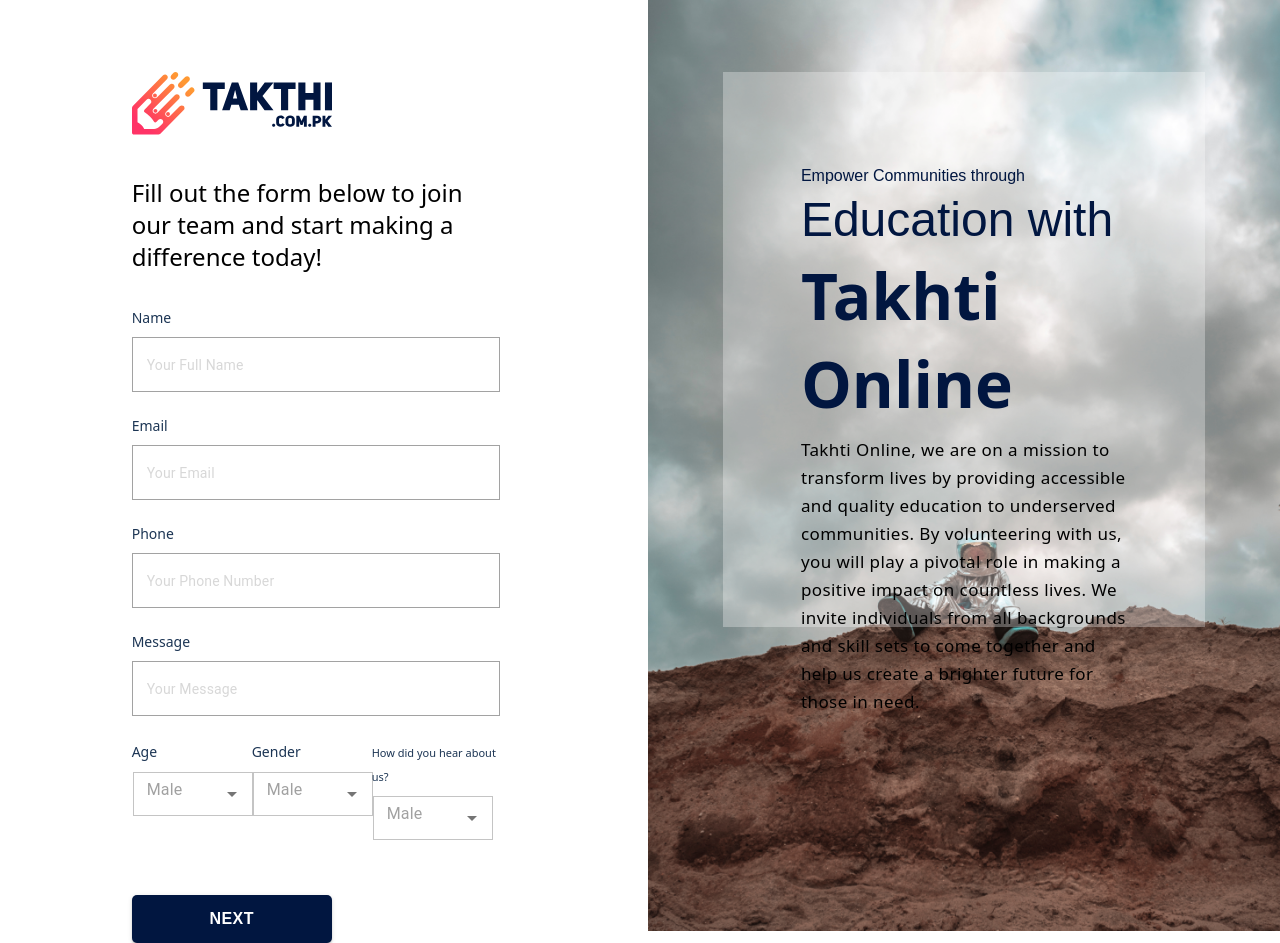
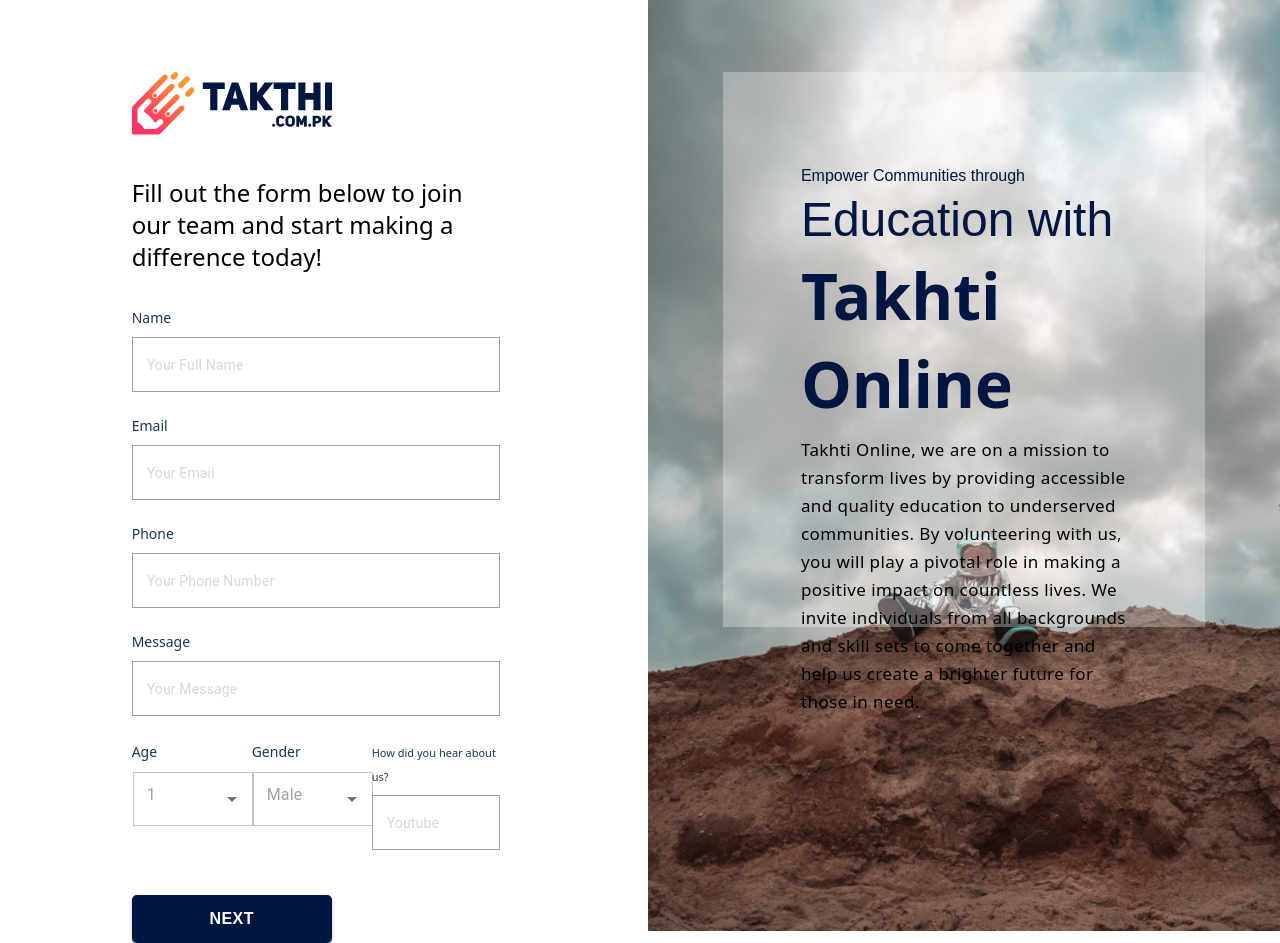
Before and after one commit to Muhammad-Bilal-7896/takhti, a Next.js app: page / in a window 1280 px wide. Built offline with nearby package versions, Linux system fonts and the light colour scheme.

Commit message:
Form Fone

```diff
--- a/src/pages/index.tsx
+++ b/src/pages/index.tsx
@@ -14,6 +14,15 @@ const options = ['Male', 'Female'];
 export default function Home() {
   const [value, setValue] = React.useState<string | null>(options[0]);
   const [inputValue, setInputValue] = React.useState('');
+
+  const optionsAge: any = ['1','2'];
+
+  const [valueAge, setValueAge] = React.useState<string | null>(optionsAge[0]);
+  const [inputValueAge, setInputValueAge] = React.useState('1');
+
+  for (let i = 0; i < 50; i++) {
+    optionsAge.push(`${i + 1}`);
+  }
 
   return (
     <>
@@ -76,16 +85,16 @@ export default function Home() {
                   <label htmlFor="name" className="text-sm">Age</label>
                   <br />
                   <Autocomplete
-                    value={value}
+                    value={valueAge}
                     onChange={(event: any, newValue: string | null) => {
-                      setValue(newValue);
+                      setValueAge(newValue);
                     }}
-                    inputValue={inputValue}
+                    inputValue={inputValueAge}
                     onInputChange={(event, newInputValue) => {
-                      setInputValue(newInputValue);
+                      setInputValueAge(newInputValue);
                     }}
                     id="controllable-states-demo"
-                    options={options}
+                    options={optionsAge}
                     sx={{
                       width: "120px",
                       height: "44px",
@@ -96,16 +105,16 @@ export default function Home() {
                       '&.focused': {
                         border: '1px solid #177ddc',
                         boxShadow: '0 0 0 2px rgba(24, 144, 255, 0.2)',
-                        height: "44px"
+                        height: "54px"
                       },
                       '& input': {
-                        height: "44px",
+                        height: "54px",
                         boxSizing: 'border-box',
                         paddingTop: '0px',
-                        width: '120px'
+                        // width: '120px'
                       },
                       '& .MuiAutocomplete-inputRoot': {
-                        height: "44px",
+                        height: "54px",
                         boxSizing: 'border-box',
                         paddingTop: '0px',
                         width: '120px',
@@ -134,24 +143,22 @@ export default function Home() {
                     options={options}
                     sx={{
                       width: "120px",
-                      height: "44px",
+                      height: "54px",
                       "border": "1px solid '#CCCCCC'",
                       "padding": "1px",
                       "display": "flex",
                       "flexWrap": "wrap",
                       '&.focused': {
                         border: '1px solid #177ddc',
-                        boxShadow: '0 0 0 2px rgba(24, 144, 255, 0.2)',
-                        height: "44px"
+                        boxShadow: '0 0 0 2px rgba(24, 144, 255, 0.2)'
                       },
                       '& input': {
-                        height: "44px",
+                        height: "54px",
                         boxSizing: 'border-box',
-                        paddingTop: '0px',
-                        width: '120px'
+                        paddingTop: '0px'
                       },
                       '& .MuiAutocomplete-inputRoot': {
-                        height: "44px",
+                        height: "54px",
                         boxSizing: 'border-box',
                         paddingTop: '0px',
                         width: '120px',
@@ -166,46 +173,34 @@ export default function Home() {
                 <div>
                   <label htmlFor="name" className="text-[11px]">How did you hear about us?</label>
                   <br />
-                  <Autocomplete
-                    value={value}
-                    onChange={(event: any, newValue: string | null) => {
-                      setValue(newValue);
-                    }}
-                    inputValue={inputValue}
-                    onInputChange={(event, newInputValue) => {
-                      setInputValue(newInputValue);
-                    }}
-                    id="controllable-states-demo"
-                    options={options}
-                    sx={{
-                      width: "120px",
-                      height: "44px",
-                      "border": "1px solid '#CCCCCC'",
-                      "padding": "1px",
-                      "display": "flex",
-                      "flexWrap": "wrap",
-                      '&.focused': {
-                        border: '1px solid #177ddc',
-                        boxShadow: '0 0 0 2px rgba(24, 144, 255, 0.2)',
-                        height: "44px"
-                      },
-                      '& input': {
-                        height: "44px",
-                        boxSizing: 'border-box',
-                        paddingTop: '0px',
-                        width: '120px'
-                      },
-                      '& .MuiAutocomplete-inputRoot': {
-                        height: "44px",
-                        boxSizing: 'border-box',
-                        paddingTop: '0px',
-                        width: '120px',
+                  <TextField
+                    id="outlined-basic"
+                    label=""
+                    variant="outlined"
+                    placeholder="Youtube"
+                    fullWidth
+                    type="text"
+                    inputProps={{
+                      style: {
+                        border: '1px solid #A2A2A2',
+                        fontSize: '14px',
                         borderRadius: '0px',
-                        color: "rgba(161, 161, 161, 1)"
+                        lineHeight: '24px',
+                        width: '100%',
+                        color: "#A2A2A2"
                       }
                     }}
-                    renderInput={(params) => <TextField {...params} />}
-                    className="mt-2"
+                    sx={{
+                      '& .MuiOutlinedInput-root': {
+                        '& fieldset': {
+                          border: '1px solid #A2A2A2',
+                          borderRadius: '0px',
+                        }
+                      },
+                      mt: "8px",
+                      fontSize: "14px"
+                    }}
+                    className="h-[44px] mt-2"
                   />
                 </div>
               </div>
```
